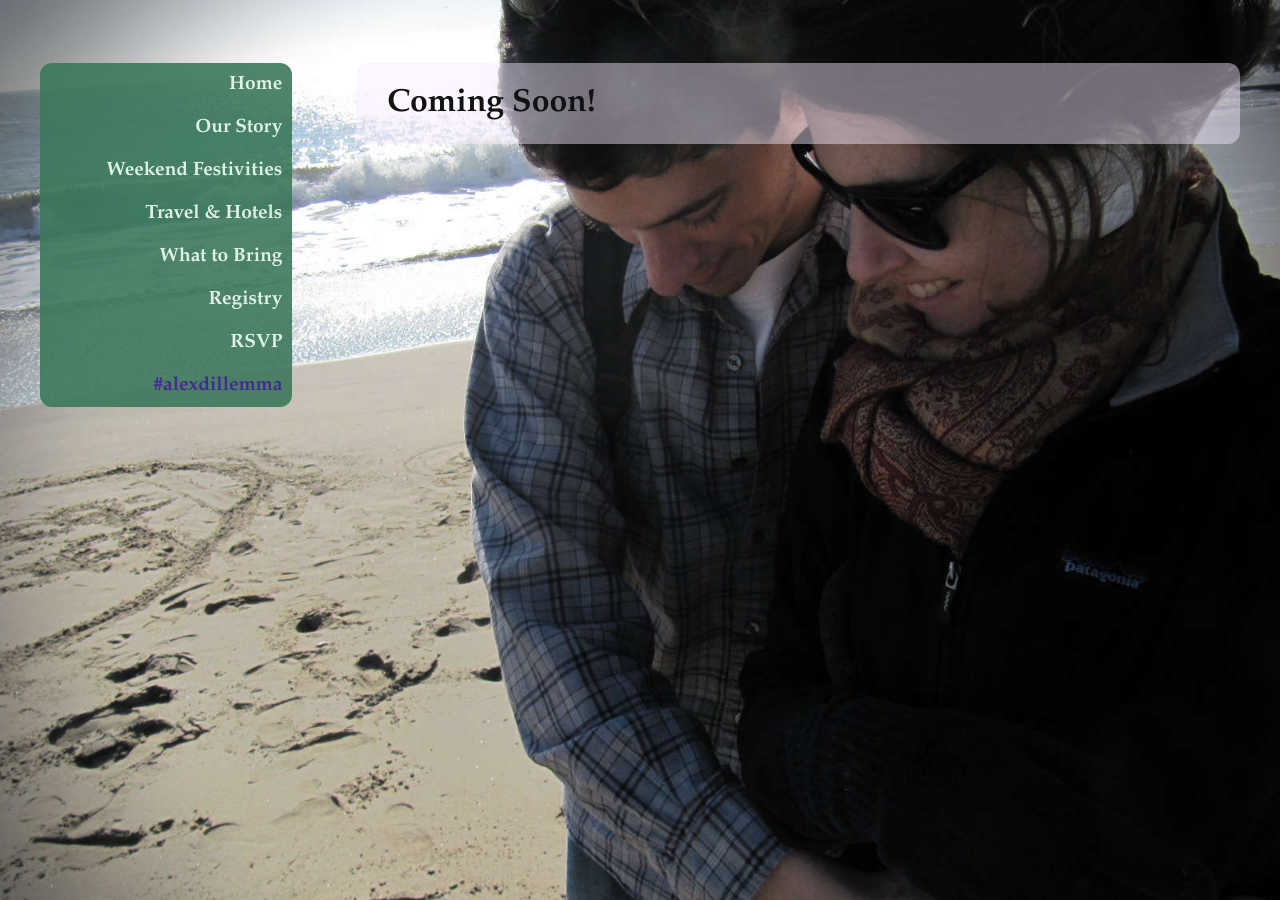
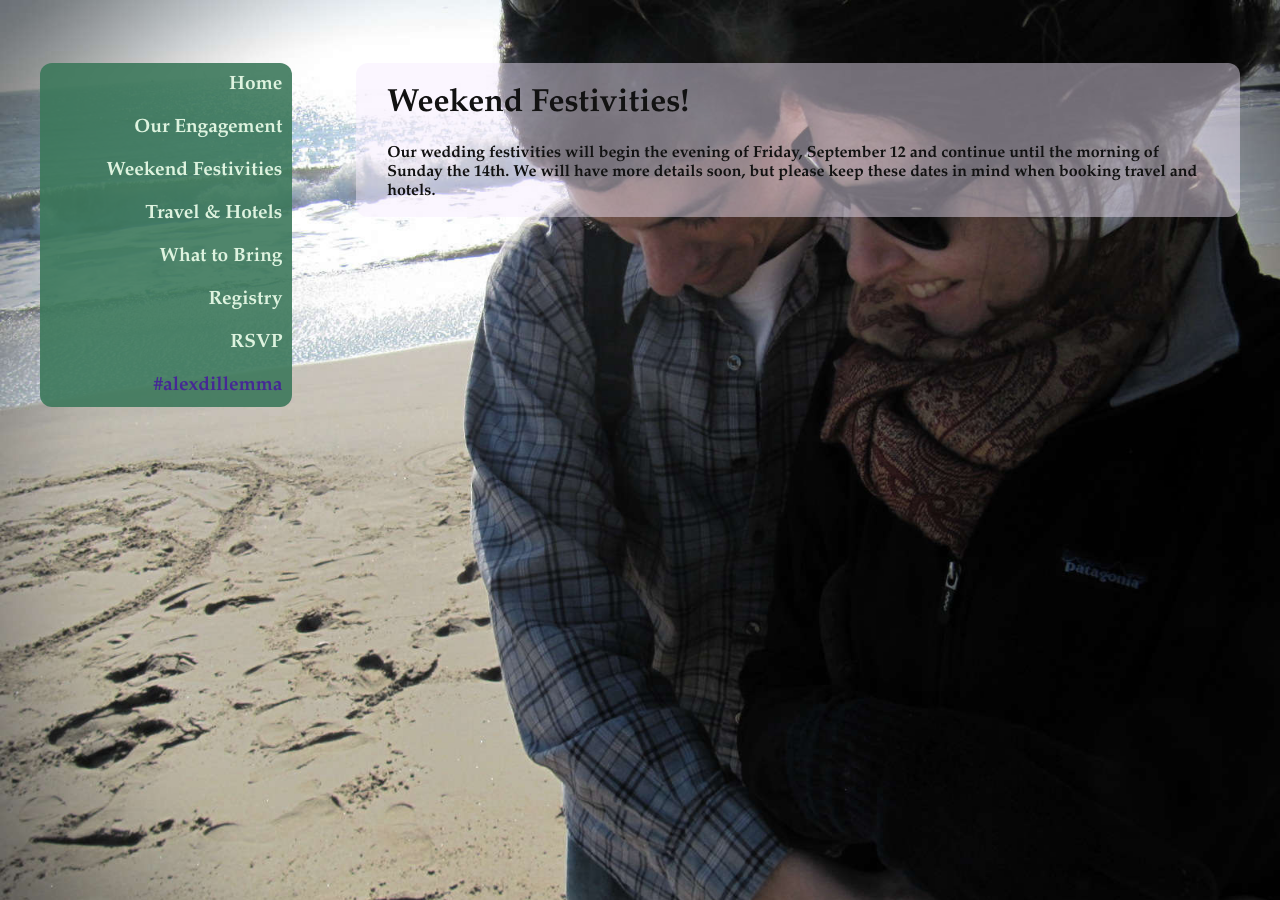
Before and after one commit to adgaudio/wedding, a Jekyll site: the page built from festivities.md, in a window 1280 px wide. Built offline with Jekyll 4.4.1, drawn with Linux system fonts in a browser that asks for light colours; Markdown is read by kramdown in place of the engine named in the settings.

Commit message:
bubba updated the story page

```diff
--- a/_layouts/default.html
+++ b/_layouts/default.html
@@ -19,7 +19,7 @@
       <div id="navbar">
         <ul>
           <li><a href="{{ site.baseurl }}/index.html#site">Home</a></li>
-          <li><a href="{{ site.baseurl }}/our-story.html#site">Our Story</a></li>
+          <li><a href="{{ site.baseurl }}/our-engagement.html#site">Our Engagement</a></li>
           <li><a href="{{ site.baseurl }}/festivities.html#site">Weekend Festivities</a></li>
           <li><a href="{{ site.baseurl }}/information.html#site">Travel & Hotels</a></li>
           <li><a href="{{ site.baseurl }}/what-to-bring.html#site">What to Bring</a></li>
--- a/festivities.md
+++ b/festivities.md
@@ -4,5 +4,7 @@ title: Schedule
 site_classes: gray_background
 ---
 
-Coming Soon!
+Weekend Festivities!
 ====================
+
+Our wedding festivities will begin the evening of Friday, September 12 and continue until the morning of Sunday the 14th. We will have more details soon, but please keep these dates in mind when booking travel and hotels.
```
Also changed, not shown: our-engagement.md (added, +59 -0 lines), our-story.md (deleted, +0 -8 lines).
